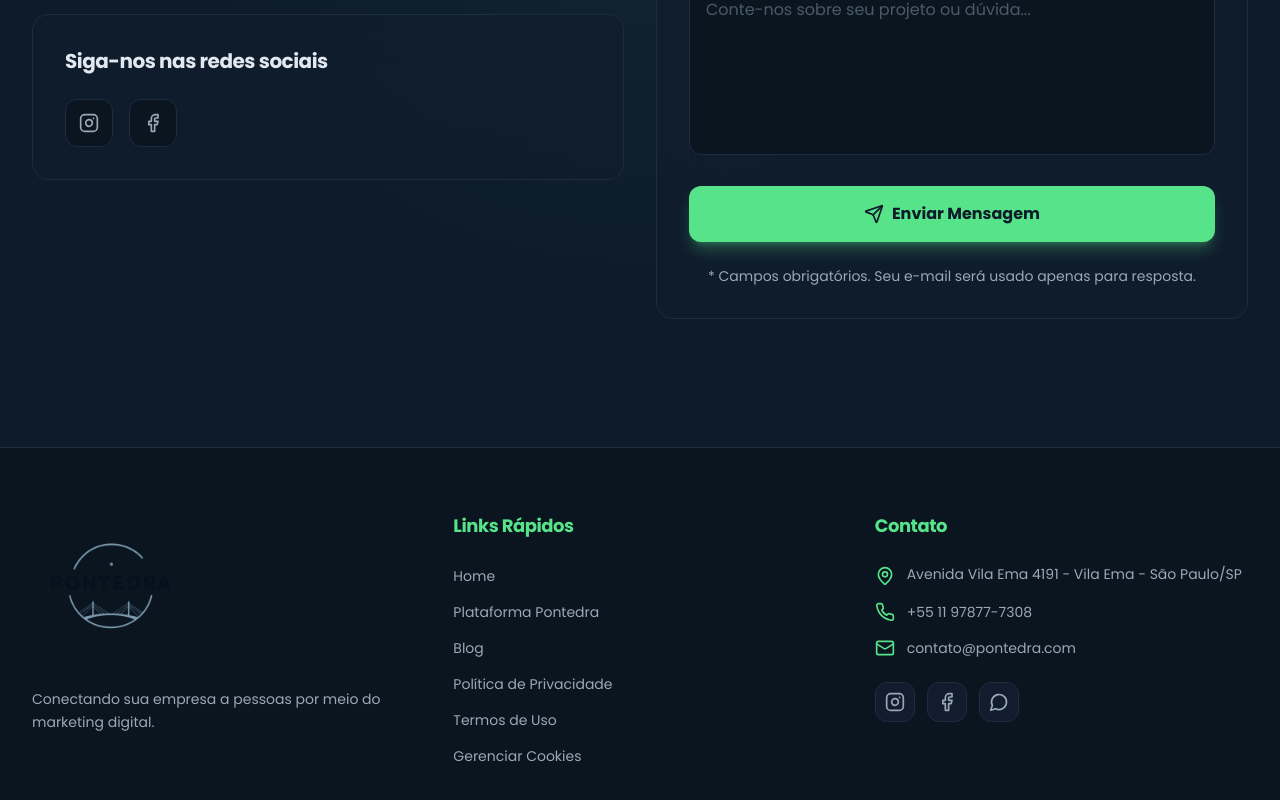
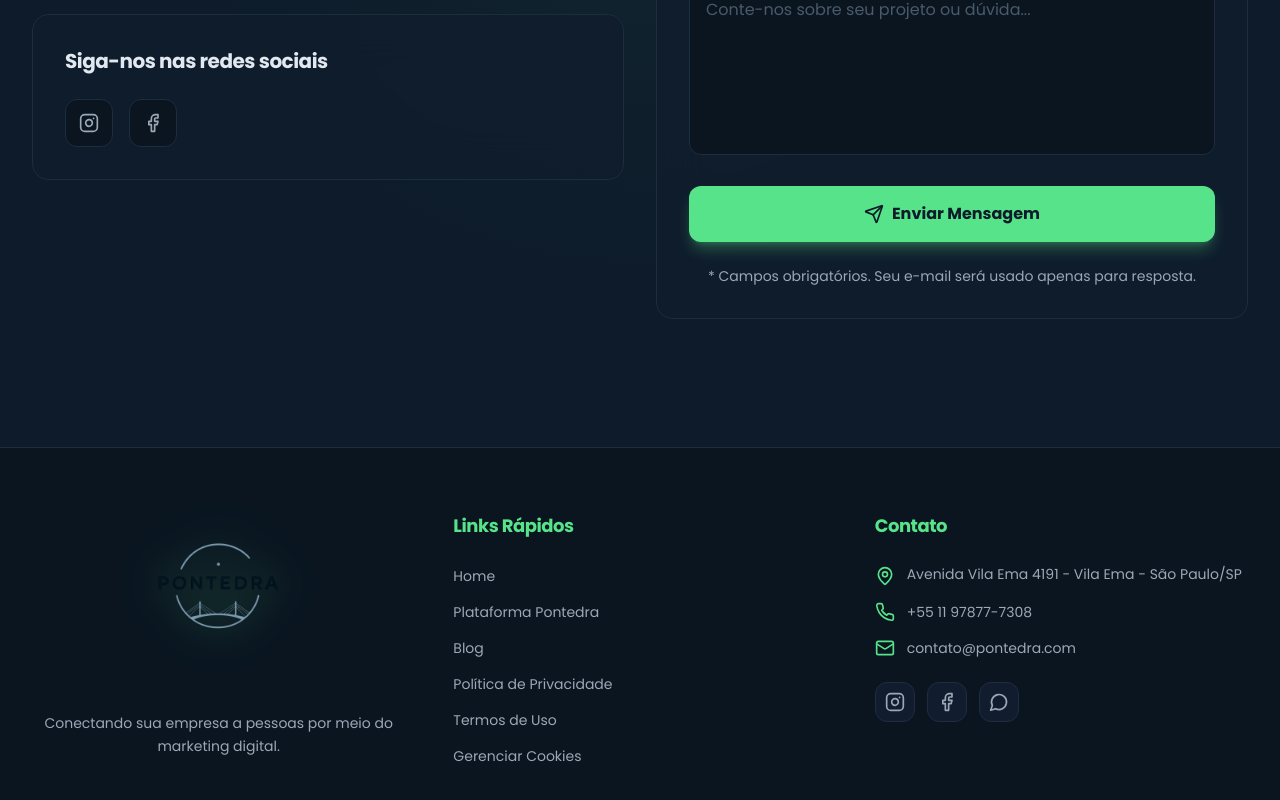
Before and after one commit to pontedradigital/Pontedra_New-v1, a React (Vite) app: page /landing in a window 1280 px wide. Shown: the part 6244-7044 px from the top of the page. Built offline with nearby package versions, Linux system fonts and the light colour scheme.

Commit message:
[dyad] wrote 1 file(s)

```diff
--- a/src/sections/Footer.tsx
+++ b/src/sections/Footer.tsx
@@ -10,9 +10,13 @@ export default function Footer() {
       <div className="container mx-auto px-4 md:px-8 py-12 md:py-16">
         <div className="grid grid-cols-1 md:grid-cols-3 gap-12 max-w-7xl mx-auto">
           {/* Coluna 1 - Logo e Slogan */}
-          <div className="space-y-4 flex flex-col items-start">
-            {/* Logotipo da Pontedra - Aumentado em 300% (h-10 para h-40) */}
-            <img src="/pontedra-logo.webp" alt="Pontedra Logo" className="h-40 w-auto" />
+          <div className="space-y-4 flex flex-col items-center text-center"> {/* Centralizado horizontalmente e texto centralizado */}
+            {/* Logotipo da Pontedra com brilho suave */}
+            <img
+              src="/pontedra-logo.webp"
+              alt="Pontedra Logo"
+              className="h-40 w-auto mb-6 drop-shadow-[0_0_20px_rgba(87,227,137,0.6)]" // Adicionado mb-6 para espaçamento e drop-shadow para brilho
+            />
             <p className="text-[#9ba8b5] text-sm leading-relaxed">
               Conectando sua empresa a pessoas por meio do marketing digital.
             </p>
```
